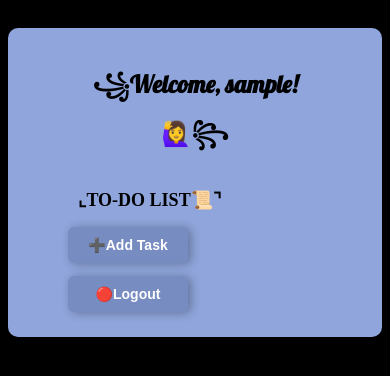
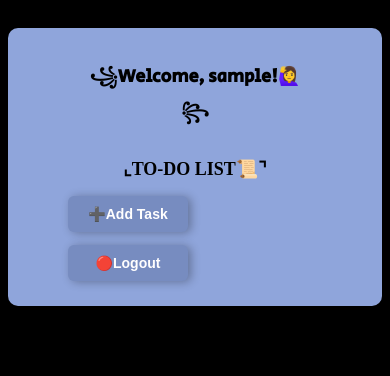
Before and after one commit to febidamanik/tugas2-pbp, a Django app: page /todolist/ in a window 390 px wide. Shown: the top 376 px of the page. Run offline with Django 4.2, Linux system fonts and the light colour scheme; the visitor is signed in with stand-in values (Sample User, id 1); data that the repository does not hold is empty; some web fonts are replaced.

Commit message:
custom responsive design

```diff
--- a/todolist/templates/todolist.html
+++ b/todolist/templates/todolist.html
@@ -2,7 +2,7 @@
     <head>
         <link rel="preconnect" href="https://fonts.googleapis.com">
         <link rel="preconnect" href="https://fonts.gstatic.com" crossorigin>
-        <link href="https://fonts.googleapis.com/css?family=Lobster" rel="stylesheet">
+        <link href="https://fonts.googleapis.com/css?family=Secular One" rel="stylesheet">
         <link href="https://fonts.googleapis.com/css?family=Alkalami" rel="stylesheet">
         <link href="https://fonts.googleapis.com/css?family=Acme" rel="stylesheet">
     </head>
@@ -19,7 +19,7 @@
         justify-content:center;
     }
     .card-body {
-            width:800px;
+            width:450px;
             margin:20px auto;
             padding:12px 60px;
             background-color:#8fa5db;
@@ -38,13 +38,14 @@
     }
     h1 {
     padding: 10px;
-        font-size: x-large;
-        font-family:'Lobster';
+        font-size: large;
+        font-family:'Secular One';
         text-align: center;
     }
     h2 {
         padding: 10px;
         line-height: 10%;
+        text-align: center;
         font-family:'Alkalami';
         font-size: large;
     }
```
Also changed, not shown: todolist/templates/login.html (+15 -12 lines), todolist/templates/registration.html (+7 -7 lines).
